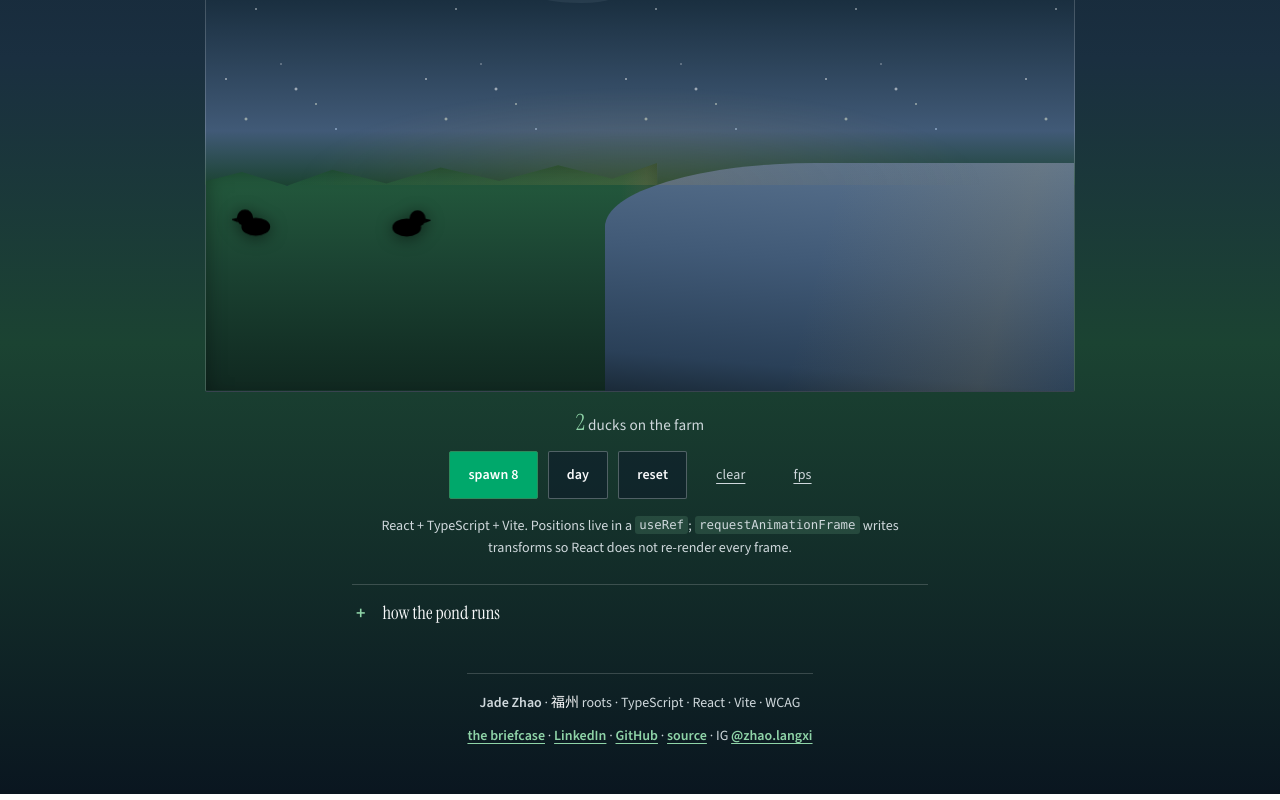
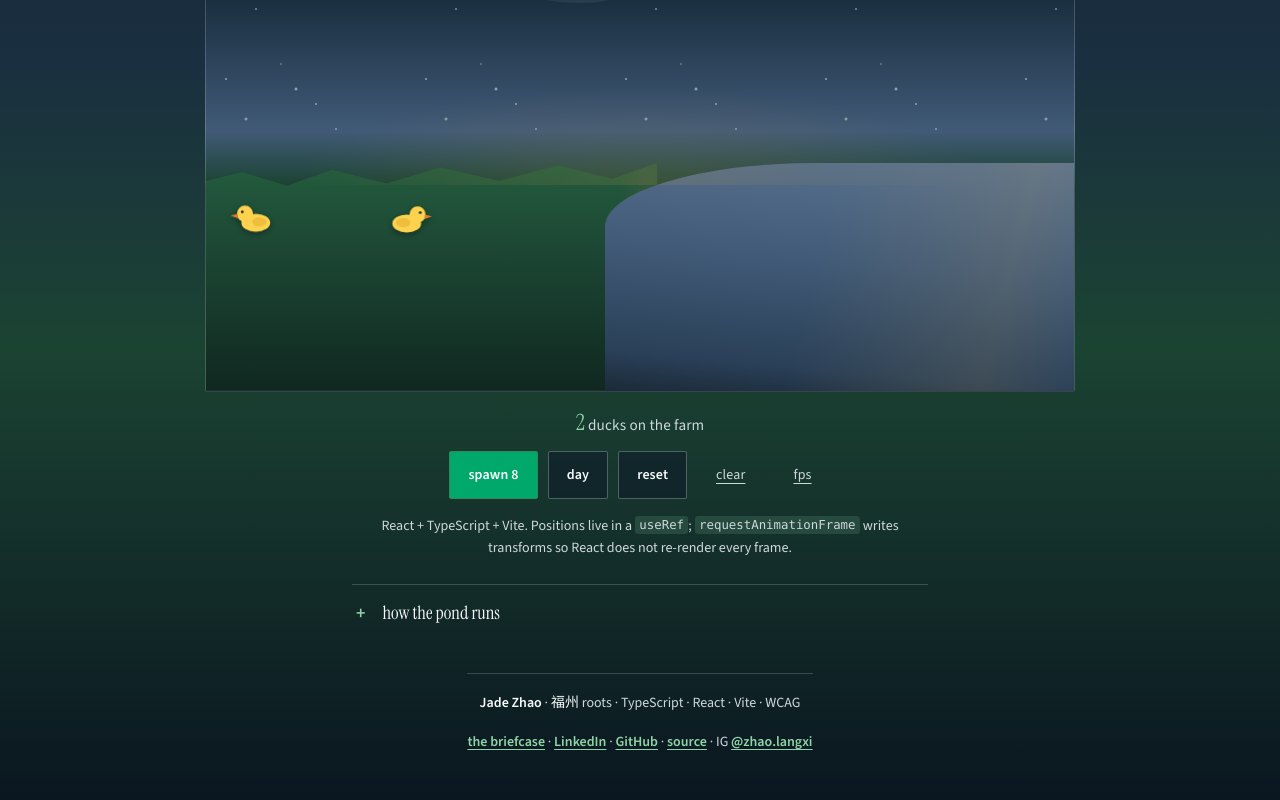
Before and after one commit to jadexzhao/jadexzhao, a React (Vite) app in the folder duck-farm/: page / in a window 1280 px wide. Shown: the part 392-1192 px from the top of the page. Built offline with nearby package versions, Linux system fonts and the light colour scheme.

Commit message:
修复(duck-farm)：补上页脚署名相关样式
footer-credit / footer-links 与夜间模式 strong 选择器
需随 App 页脚结构一并上线。

```diff
--- a/duck-farm/src/index.css
+++ b/duck-farm/src/index.css
@@ -26,8 +26,11 @@
   --pond-lit: #5ec4d4;
   --pond-mid: #2a9bb0;
   --pond-deep: #176a7a;
-  --sun: #ffe566;
-  --sun-soft: rgba(255, 214, 80, 0.55);
+  --sun: #f2d35a;
+  --duck-body: #f0c84a;
+  --duck-wing: #e4b53a;
+  --duck-beak: #d97828;
+  --duck-eye: #2a2622;
 
   /* Night stage */
   --night-sky: #0d1b2a;
@@ -213,7 +216,7 @@ body.night-farm {
   font-size: 0.98rem;
   line-height: 1.65;
   color: var(--mute);
-  max-width: 38rem;
+  max-width: 34rem;
   margin: 0 auto 12px;
 }
 
@@ -244,7 +247,6 @@ body.night-farm {
 
 .farm-container.night-mode .farm-title {
   color: var(--night-hud);
-  text-shadow: 0 2px 14px rgba(0, 0, 0, 0.55);
 }
 
 .farm-container.night-mode .farm-eyebrow,
@@ -328,15 +330,9 @@ body.night-farm {
     radial-gradient(1.5px 1.5px at 110px 55px, #e8f0d8, transparent);
   background-repeat: repeat;
   background-size: 200px 200px;
-  opacity: 0.85;
-  animation: twinkle 4s ease-in-out infinite alternate;
+  opacity: 0.72;
   pointer-events: none;
   z-index: 0;
-}
-
-@keyframes twinkle {
-  0% { opacity: 0.55; }
-  100% { opacity: 0.95; }
 }
 
 .grass {
@@ -352,7 +348,6 @@ body.night-farm {
     var(--grass-deep) 100%
   );
   clip-path: polygon(0 8%, 8% 4%, 18% 10%, 28% 3%, 40% 9%, 52% 2%, 65% 8%, 78% 1%, 90% 7%, 100% 0, 100% 100%, 0 100%);
-  box-shadow: inset 0 10px 28px rgba(255, 255, 255, 0.12);
   z-index: 0;
 }
 
@@ -362,7 +357,6 @@ body.night-farm {
 
 .farm-canvas.night .grass {
   background: linear-gradient(180deg, #245c3e 0%, var(--night-grass) 45%, #102820 100%);
-  box-shadow: inset 0 8px 20px rgba(0, 0, 0, 0.35);
 }
 
 .pond {
@@ -393,12 +387,9 @@ body.night-farm {
   position: absolute;
   left: 0;
   top: 0;
-  font-size: 48px;
   cursor: pointer;
   -webkit-user-select: none;
   user-select: none;
-  transition: filter 0.2s ease;
-  filter: drop-shadow(0 3px 5px rgba(42, 38, 34, 0.28));
   z-index: 2;
   min-width: 48px;
   min-height: 48px;
@@ -420,8 +411,116 @@ body.night-farm {
   border-radius: 4px;
 }
 
-.farm-canvas.night .duck {
-  filter: drop-shadow(0 2px 8px rgba(0, 0, 0, 0.55)) brightness(1.08);
+.duck-sprite {
+  position: relative;
+  display: block;
+  line-height: 0;
+  transform-origin: center center;
+  transition: transform 0.2s ease;
+  filter: drop-shadow(0 2px 2px rgba(42, 38, 34, 0.22));
+}
+
+.duck-svg {
+  display: block;
+  overflow: visible;
+}
+
+.duck-body {
+  fill: var(--duck-body);
+}
+
+.duck-wing {
+  fill: var(--duck-wing);
+}
+
+.duck-head {
+  fill: var(--duck-body);
+}
+
+.duck-beak {
+  fill: var(--duck-beak);
+}
+
+.duck-eye {
+  fill: var(--duck-eye);
+}
+
+.farm-canvas.night .duck-sprite {
+  filter: drop-shadow(0 2px 3px rgba(0, 0, 0, 0.4)) brightness(1.05);
+}
+
+.duck:hover .duck-sprite {
+  transform: scale(1.08);
+}
+
+.duck.clicked .duck-sprite {
+  animation: quack 0.55s ease-out;
+}
+
+@keyframes quack {
+  0% { transform: scale(1) rotate(0deg); }
+  45% { transform: scale(1.08) rotate(4deg); }
+  100% { transform: scale(1) rotate(0deg); }
+}
+
+.accessory {
+  position: absolute;
+  top: -2px;
+  right: -2px;
+  width: 12px;
+  height: 12px;
+  pointer-events: none;
+}
+
+.accessory--briefcase {
+  width: 11px;
+  height: 9px;
+  background: var(--jade-ink);
+  border-radius: 1px;
+  top: 0;
+  right: 0;
+}
+
+.accessory--briefcase::before {
+  content: '';
+  position: absolute;
+  top: -3px;
+  left: 2px;
+  width: 7px;
+  height: 3px;
+  border: 1.5px solid var(--jade-ink);
+  border-bottom: none;
+  border-radius: 2px 2px 0 0;
+}
+
+.accessory--tea {
+  width: 10px;
+  height: 9px;
+  background: #c45c3a;
+  border-radius: 1px 1px 3px 3px;
+  top: 1px;
+  right: 1px;
+}
+
+.accessory--tea::after {
+  content: '';
+  position: absolute;
+  right: -3px;
+  top: 2px;
+  width: 4px;
+  height: 4px;
+  border: 1.5px solid #c45c3a;
+  border-left: none;
+  border-radius: 0 4px 4px 0;
+}
+
+.accessory--hardhat {
+  width: 14px;
+  height: 7px;
+  background: var(--gold);
+  border-radius: 7px 7px 1px 1px;
+  top: -1px;
+  right: -1px;
 }
 
 @media (max-width: 640px) {
@@ -443,7 +542,6 @@ body.night-farm {
     flex: 1 1 auto;
     min-width: 9.5rem;
   }
-
 }
 
 .farm-toast {
@@ -453,7 +551,7 @@ body.night-farm {
   transform: translateX(-50%) translateY(12px);
   z-index: 40;
   padding: 10px 16px;
-  border-radius: 4px;
+  border-radius: 2px;
   background: var(--ink);
   color: var(--paper);
   font-size: 0.875rem;
@@ -462,45 +560,11 @@ body.night-farm {
   opacity: 0;
   pointer-events: none;
   transition: opacity 0.25s ease, transform 0.25s ease;
-  box-shadow: 0 8px 24px rgba(42, 38, 34, 0.28);
 }
 
 .farm-toast.visible {
   opacity: 1;
   transform: translateX(-50%) translateY(0);
-}
-
-.accessory {
-  position: absolute;
-  top: -10px;
-  right: -10px;
-  font-size: 24px;
-  filter: drop-shadow(0 1px 2px rgba(0, 0, 0, 0.2));
-}
-
-.duck:hover {
-  filter: drop-shadow(0 4px 14px rgba(0, 102, 68, 0.35));
-}
-
-.duck:hover .duck-sprite {
-  transform: scale(1.12);
-}
-
-.duck.clicked .duck-sprite {
-  animation: quack 0.6s ease-out;
-}
-
-.duck-sprite {
-  display: block;
-  line-height: 1;
-  transform-origin: center center;
-  transition: transform 0.2s ease;
-}
-
-@keyframes quack {
-  0% { transform: scale(1) rotate(0deg); }
-  50% { transform: scale(1.1) rotate(5deg); }
-  100% { transform: scale(1) rotate(0deg); }
 }
 
 .farm-hud {
@@ -597,10 +661,6 @@ button {
   color: var(--jade-ink);
 }
 
-button:active {
-  transform: translateY(0);
-}
-
 button:focus-visible {
   outline: 3px solid var(--focus);
   outline-offset: 3px;
@@ -614,11 +674,6 @@ button:focus-visible {
   max-width: 36rem;
   margin-left: auto;
   margin-right: auto;
-}
-
-.info strong {
-  color: var(--jade-ink);
-  font-weight: 600;
 }
 
 .info code {
@@ -752,6 +807,19 @@ button:focus-visible {
   line-height: 1.6;
 }
 
+.footer-credit {
+  margin: 0 0 6px;
+}
+
+.footer-credit strong {
+  color: var(--ink);
+  font-weight: 700;
+}
+
+.footer-links {
+  margin: 0;
+}
+
 .site-footer .sc {
   font-family: var(--font-sc);
   color: var(--ink);
@@ -832,7 +900,7 @@ button:focus-visible {
   color: var(--night-hud-soft);
 }
 
-.farm-container.night-mode .info strong,
+.farm-container.night-mode .footer-credit strong,
 .farm-container.night-mode .farm-architecture summary,
 .farm-container.night-mode .arch-table tbody th,
 .farm-container.night-mode .arch-table thead th,
@@ -866,10 +934,8 @@ button:focus-visible {
 }
 
 @media (prefers-reduced-motion: reduce) {
-  .stars,
   .cloud,
-  .pond::before,
-  .farm-canvas.day::before {
+  .pond::before {
     animation: none !important;
   }
 
```
